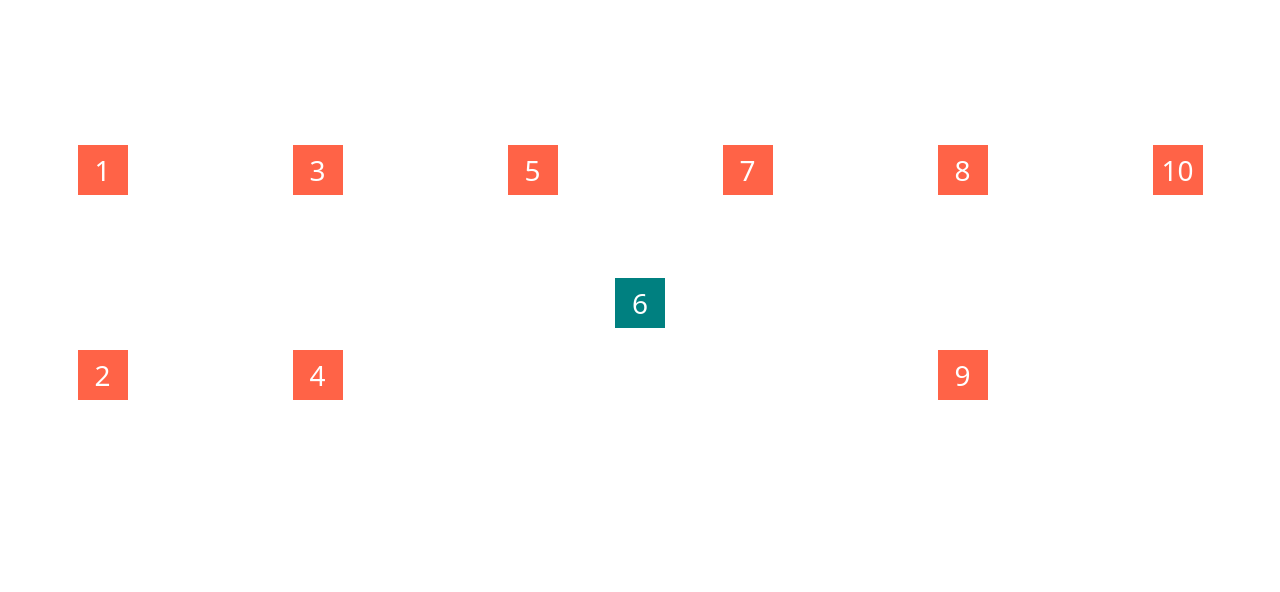
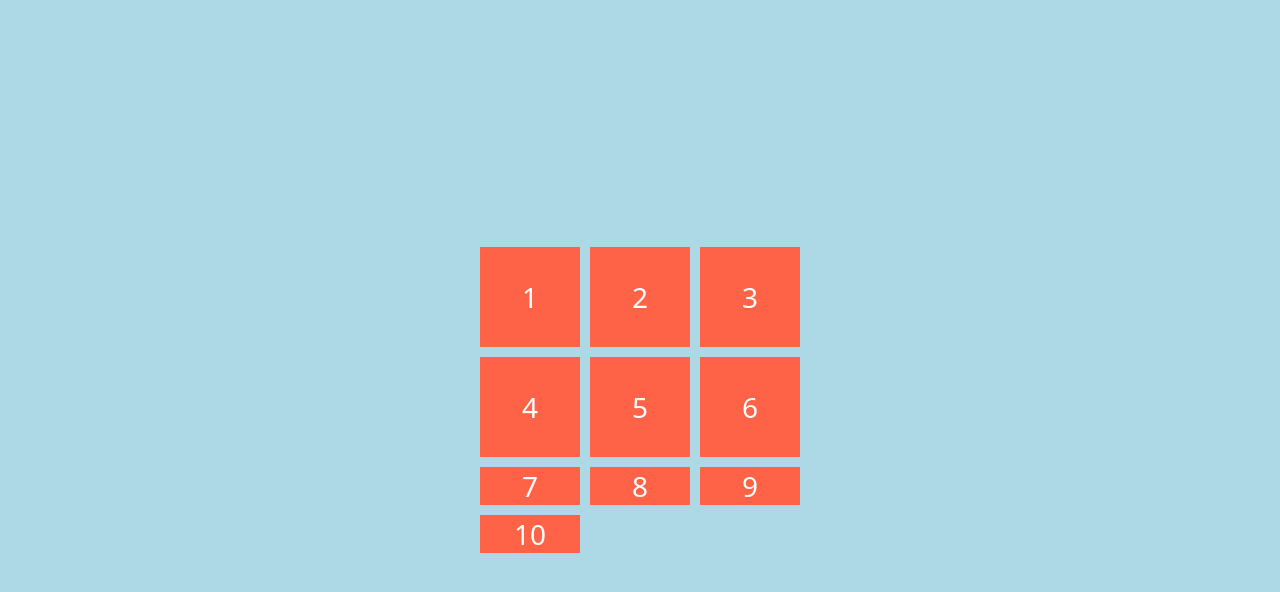
Before and after one commit to draketamer/csslayout_master_class, a plain HTML site: page index.html in a window 1280 px wide. Drawn offline with Linux system fonts and the light colour scheme.

Commit message:
#3.8 Align and Justify Content

```diff
--- a/style.css
+++ b/style.css
@@ -8,21 +8,19 @@ body {
 .father {
   display: grid;
   gap: 10px;
-  min-height: 50vh;
-  grid-template-columns: repeat(2, 1fr);
-  grid-template-rows: repeat(2, 1fr);
-  grid-auto-rows: 1fr;
-  grid-auto-columns: 1fr;
-  grid-auto-flow: column;
-  place-items: end center;
+  height: 100vh;
+  grid-template-columns: repeat(3, 100px);
+  grid-template-rows: repeat(2, 100px);
+  background-color: lightblue;
+  /* align-content: start; */
+  /* justify-content: center; */
+  place-content: center center;
 
   /* justify-items: strech;
   align-items: strech; */
 }
 
 .child {
-  width: 50px;
-  height: 50px;
   background-color: tomato;
   color: white;
   font-size: 28px;
@@ -30,11 +28,3 @@ body {
   justify-content: center;
   align-items: center;
 }
-
-.child:nth-child(6) {
-  background-color: teal;
-  /* align-self: start;
-  justify-self: end; */
-  place-self: center center;
-  grid-column: span 2;
-}
```
